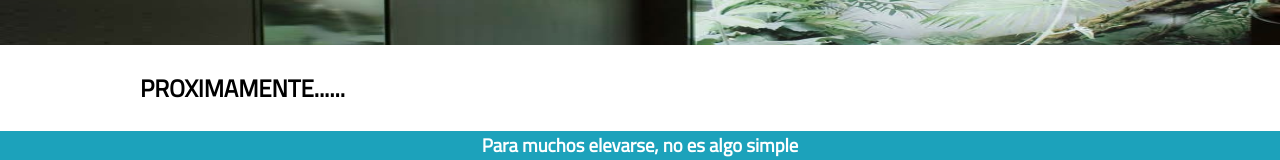
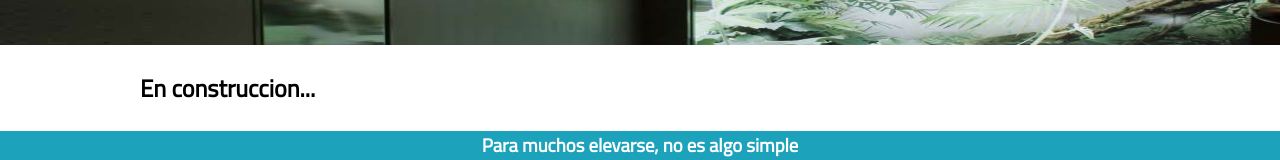
Before and after one commit to ElevatorGroup53/web, a Next.js app: page /venta in a window 1280 px wide. Shown: the part 405-565 px from the top of the page. Built offline with nearby package versions, Linux system fonts and the light colour scheme.

Commit message:
Update page.tsx

```diff
--- a/src/app/venta/page.tsx
+++ b/src/app/venta/page.tsx
@@ -11,7 +11,7 @@ export default function VentaPage() {
       </section>
       <section>
         <div className="contenedor">
-          <h2>PROXIMAMENTE......</h2>
+          <h2>En construccion...</h2>
         </div>
       </section>
     </main>
```
